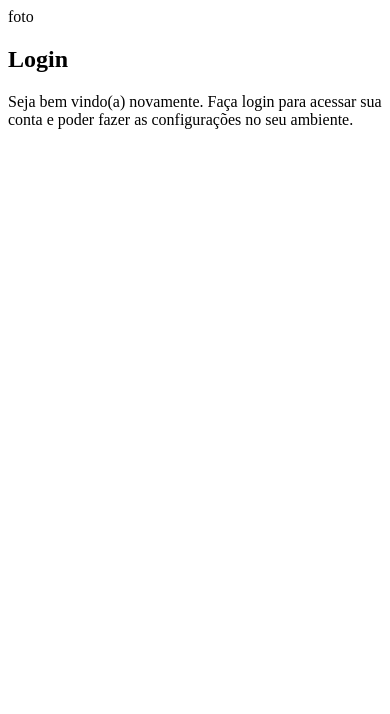
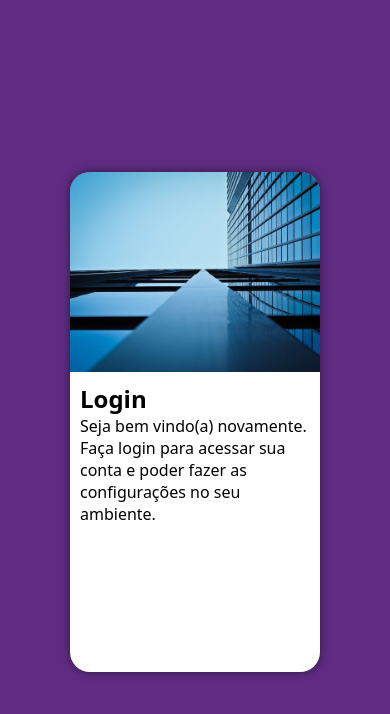
Before and after one commit to cleitone1000/login, a plain HTML site: page index.html in a window 390 px wide. Drawn offline with Linux system fonts and the light colour scheme.

Commit message:
update_style_mobilefirst

```diff
--- a/estilos/style.css
+++ b/estilos/style.css
@@ -5,3 +5,49 @@
     Verde: #49a09d
     Lilás: #5f2c82
 **/
+
+* {
+    font-family: system-ui, -apple-system, BlinkMacSystemFont, 'Segoe UI', Roboto, Oxygen, Ubuntu, Cantarell, 'Open Sans', 'Helvetica Neue', sans-serif ;
+    padding: 0px;
+    margin: 0px;
+    box-sizing: border-box;
+}
+
+body, html {
+    background-color: #5f2c82;
+    height: 100vh;
+    width: 100vw;
+}
+
+main {
+    position: relative;
+    height: 100vh;
+    width: 100vw;
+}
+
+section#login {
+    position: relative;
+    top: 50%;
+    left: 50%;
+    transform: translate(-50%, -50%);
+    overflow: hidden;
+
+    background-color: white;
+    width: 250px;
+    height: 500px;
+    border-radius: 20px;
+    box-shadow: 0px 0px 10px rgba(0, 0, 0, 0.5);
+}
+
+section#login > div#imagem {
+    display: block;
+    background: #5f2c82 url(../imagens/metal.jpg) no-repeat;
+    background-size: cover;
+    height: 200px;
+
+}
+
+section#login > div#formulario {
+    display: block;
+    padding: 10px;
+}
--- a/index.html
+++ b/index.html
@@ -10,7 +10,7 @@
     <main>
         <section id="login">
             <div id="imagem">
-                foto
+
             </div>
             <div id="formulario">
                 <h1>Login</h1>
```
Also changed, not shown: imagens/metal.jpg (renamed from imagens/pexels-pixabay-258160.jpg).
